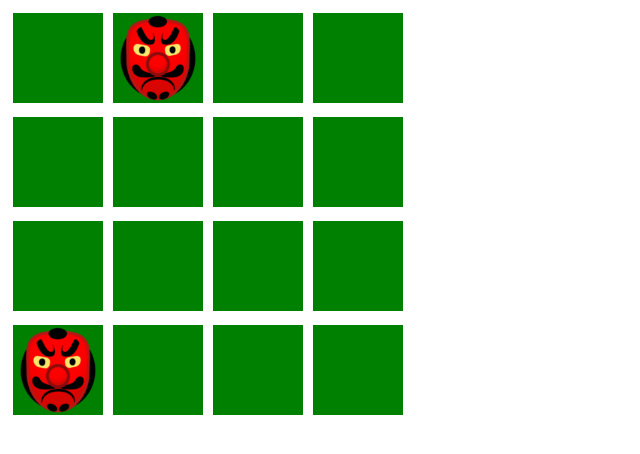
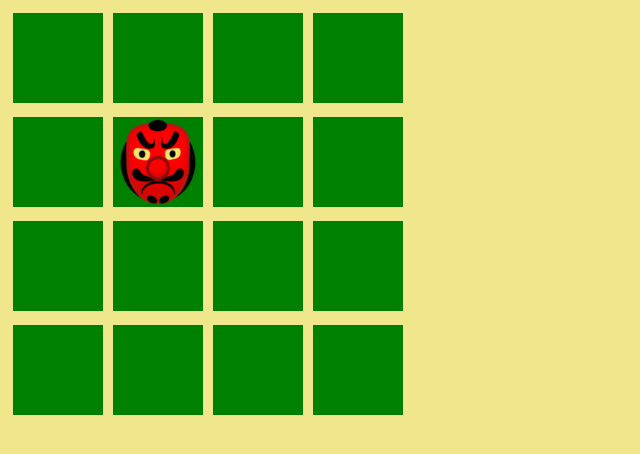
Before and after one commit to VadimRoziznan/Advanced-JavaScript, a website built with webpack: page dom/src/index.html in a window 1280 px wide. Shown: the whole page, without its empty margins (0-640 px from the left). Built offline with nearby package versions, Linux system fonts and the light colour scheme; files whose address does not match are found by name.

Commit message:
in progress

```diff
--- a/dom/src/css/style.css
+++ b/dom/src/css/style.css
@@ -1,3 +1,7 @@
+body {
+  background-color: #F0E68C;
+}
+
 .square {
   display: inline-block;
   width: 90px;
--- a/dom/src/index.html
+++ b/dom/src/index.html
@@ -5,7 +5,7 @@
     <meta name="viewport" content="width=device-width, initial-scale=1.0">
     <meta http-equiv="X-UA-Compatible" content="ie=edge">
     <link rel="stylesheet" href="css/style.css">
-    <title>Retro Game</title>
+    <title>Jumper</title>
 </head>
 <body>
     <div class="field"></div>
--- a/dom/src/js/AddImage.js
+++ b/dom/src/js/AddImage.js
@@ -1,18 +1,22 @@
 export default class AddImage {
-    constructor(element) {
-        this._element = element;
-        this.imagePath = 'goblin.png';
-    }
+  constructor(element) {
+    this.element = element;
+  }
 
-    createImage(x, y){
-        let image = document.createElement('img');
-        image.src = this.imagePath;
-        this._element.childNodes[x].childNodes[y].appendChild(image)
-        return image
-    }
+  createImage(x, y) {
+    const divs = this.element.querySelectorAll('.square');
+    const image = document.createElement('img');
+    image.src = require('../images/goblin.png');
+    divs.forEach((div) => {
+      const imageСheck = div.childNodes[0];
+      if (imageСheck) {
+        AddImage.removeImage(imageСheck);
+      }
+    });
+    this.element.childNodes[x].childNodes[y].appendChild(image);
+  }
 
-    removeImage(imageElement) {
-        imageElement.remove();
-    }
-
+  static removeImage(image) {
+    image.remove();
+  }
 }
--- a/dom/src/js/Field.js
+++ b/dom/src/js/Field.js
@@ -1,23 +1,20 @@
 export default class Field {
   constructor(element, width, height) {
-    this._element = element;
+    this.element = element;
     this.width = width;
-    this.height = height
+    this.height = height;
   }
 
   fieldGenerator() {
     for (let index = 0; index < this.height; index++) {
-      let height = document.createElement('div');
+      const height = document.createElement('div');
       height.classList.add('grid');
-      this._element.appendChild(height);
+      this.element.appendChild(height);
       for (let index = 0; index < this.width; index++) {
         const width = document.createElement('div');
         width.classList.add('square');
         height.appendChild(width);
-
       }
     }
-
-
+  }
 }
-}
--- a/dom/src/js/Moving.js
+++ b/dom/src/js/Moving.js
@@ -1,19 +1,19 @@
 export default class Moving {
-  constructor(field_size){
-    this.lastNumber = 0
-  };
+  constructor() {
+    this.lastNumber = 0;
+  }
+
   randomStep(width, height) {
     let randomWidth;
     let randomHeight;
     while (true) {
-        randomWidth = Math.floor(Math.random() * width);
-        randomHeight = Math.floor(Math.random() * height);
-        if (randomWidth !== this.lastNumber) {
-            break;
-        }
+      randomWidth = Math.floor(Math.random() * width);
+      randomHeight = Math.floor(Math.random() * height);
+      if (randomWidth !== this.lastNumber) {
+        break;
+      }
     }
     this.lastNumber = randomWidth;
-
-    return {width: randomWidth, height: randomHeight}
+    return { width: randomWidth, height: randomHeight };
   }
 }
--- a/dom/src/js/app.js
+++ b/dom/src/js/app.js
@@ -1,22 +1,14 @@
-import Field from "./Field"
-import Moving from "./Moving"
-import AddImage from "./AddImage"
+import Field from './Field';
+import Moving from './Moving';
+import AddImage from './AddImage';
 
 document.addEventListener('DOMContentLoaded', () => {
-  let field = new Field(document.querySelector('.field'), 4, 4)
-  field.fieldGenerator()
+  new Field(document.querySelector('.field'), 4, 4).fieldGenerator();
+  const newImage = new AddImage(document.querySelector('.field'));
+  const move = new Moving();
 
-  let newImage = new AddImage(document.querySelector('.field'))
-
-
-
-  /*console.log(document.querySelector('.field').childNodes[1].childNodes[1])*/
-
-  let newMovement = new Moving()
   setInterval(() => {
-    let step = newMovement.randomStep(4, 4)
-    newImage.createImage(step.width, step.height)
-    console.log(step.width, step.height)
-  }, 3000)
-
-})
+    const step = move.randomStep(4, 4);
+    newImage.createImage(step.width, step.height);
+  }, 500);
+});
--- a/dom/webpack.config.js
+++ b/dom/webpack.config.js
@@ -1,6 +1,7 @@
 const path = require('path');
 const HtmlWebPackPlugin = require('html-webpack-plugin');
 const MiniCSSExtractPlugin = require('mini-css-extract-plugin');
+const CopyPlugin = require('copy-webpack-plugin');
 
 module.exports = {
   output: {
@@ -43,5 +44,10 @@ module.exports = {
       filename: './index.html',
     }),
     new MiniCSSExtractPlugin(),
+    new CopyPlugin({
+      patterns: [
+        { from: 'src/images', to: 'images' },
+      ],
+    }),
   ],
 };
```
Also changed, not shown: dom/package.json (+16 -10 lines), dom/README.md, dom/src/images/goblin.png (added), dom/src/index.js (line endings or trailing spaces), 1 other file.
